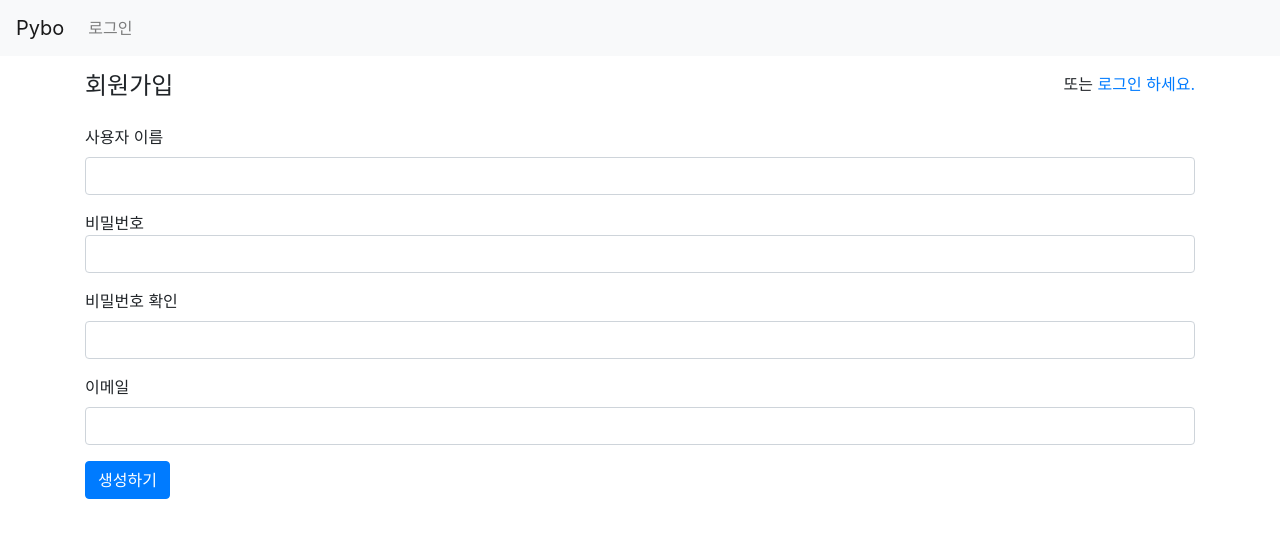
After one commit to jaehyeonha/Project1, a Django app: page /common/signup/ in a window 1280 px wide. The commit adds this page. Shown: the top 538 px of the page. Run offline with Django 4.2, Linux system fonts and the light colour scheme; some libraries are stand-ins or nearby versions.

Commit message:
3-6 register

```diff
--- /dev/null
+++ b/mysite/common/forms.py
@@ -0,0 +1,10 @@
+from django import forms
+from django.contrib.auth.forms import UserCreationForm
+from django.contrib.auth.models import User
+
+class UserForm(UserCreationForm):
+    email = forms.EmailField(label="이메일")
+
+    class Meta:
+        model = User
+        fields = ("username", "email")
--- a/mysite/common/urls.py
+++ b/mysite/common/urls.py
@@ -1,8 +1,11 @@
 from django.urls import path
 from django.contrib.auth import views as auth_views
+from . import views
 
 app_name = 'common'
 
 urlpatterns = [
     path('login/',auth_views.LoginView.as_view(template_name='common/login.html'), name='login'),
+    path('logout/',auth_views.LogoutView.as_view(),name='logout'),
+    path('signup/',views.signup, name='signup'),
 ]
--- a/mysite/common/views.py
+++ b/mysite/common/views.py
@@ -1,3 +1,17 @@
-from django.shortcuts import render
+from django.contrib.auth import authenticate, login
+from django.shortcuts import render, redirect
+from common.forms import UserForm
 
-# Create your views here.
+def signup(request):
+    if request.method == "POST":
+        form = UserForm(request.POST)
+        if form.is_valid():
+            form.save()
+            username = form.cleaned_data.get('username')
+            raw_password = form.cleaned_data.get('password1')
+            user = authenticate(username=username, password=raw_password)
+            login(request, user)
+            return redirect('index')
+    else:
+        form = UserForm()
+    return render(request, 'common/signup.html' , {'form':form})
--- a/mysite/config/settings.py
+++ b/mysite/config/settings.py
@@ -122,3 +122,4 @@ STATICFILES_DIRS = [
 DEFAULT_AUTO_FIELD = "django.db.models.BigAutoField"
 
 LOGIN_REDIRECT_URL = '/'
+LOGOUT_REDIRECT_URL = '/'
--- /dev/null
+++ b/mysite/templates/common/signup.html
@@ -0,0 +1,40 @@
+{% extends "base.html" %}
+{% block content %}
+<div class="container my-3">
+    <div class=" row my-3">
+        <div class="col-4">
+            <h4> 회원가입</h4>
+        </div>
+        <div class="col-8 text-right">
+        <span> 또는 <a href="{% url 'common:login' %}">로그인 하세요.</a></span>
+        </div>
+    </div>
+    <form method="post" class="post-form">
+        {% csrf_token %}
+        {% include "form_errors.html" %}
+        <div class="form-group">
+            <label for="username">사용자 이름</label>
+            <input type="text" class="form-control" name="username" id="username"
+                value="{{ form.username.value|default_if_none:'' }}">
+        </div>
+        <div class="form-group">
+            <label for="password1"></label>비밀번호</label>
+            <input type="password" class="form-control"
+                name="password1" id="password1"
+                value="{{ form.password1.value|default_if_none:'' }}">
+        </div>
+        <div class="form-group">
+            <label for="password2" >비밀번호 확인</label >
+            <input type="password" class="form-control"
+                name="password2" id="password2"
+                value="{{form.password2.value|default_if_none:''}}">
+        </div>
+        <div class="form-group">
+            <label for="email">이메일</label >
+            <input type="text" class="form-control" name="email" id="email"
+                value="{{ form.email.value|default_if_none:''}}">
+        </div>
+        <button type="submit" class="btn btn-primary">생성하기</button>
+    </form>
+</div>
+{% endblock %}
--- a/mysite/templates/navbar.html
+++ b/mysite/templates/navbar.html
@@ -8,7 +8,13 @@
     <div class="collapse navbar-collapse flex-grow-0" id="navbarNav">
         <ui class="navbar-nav">
             <il class = "nav-item">
+                {% if user.is_authenticated %}
+                <a class = "nav-link" href="{% url 'common:logout' %}">
+                {{user.username}} (로그아웃)
+                </a>
+                {% else %}
                 <a class="nav-link" href="{% url 'common:login' %}">로그인</a>
+                {% endif %}
             </il>
     </div>
 </nav>
```
Also changed, not shown: mysite/templates/common/login.html (+11 -1 lines), mysite/db.sqlite3.
